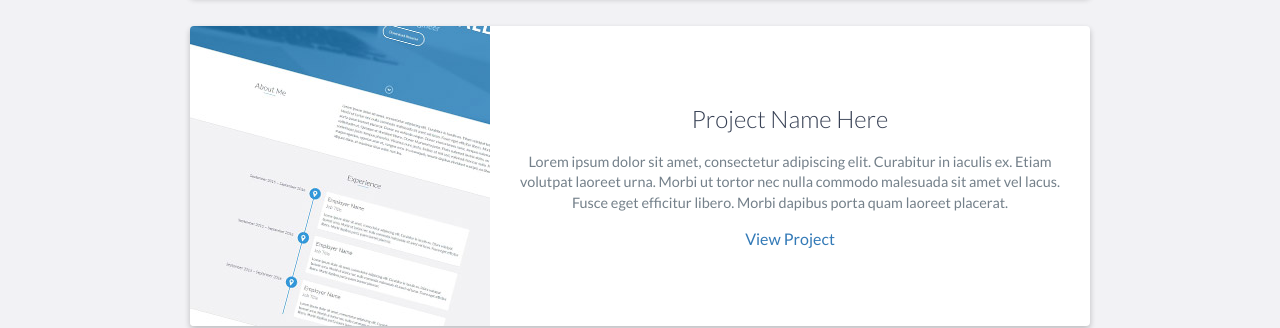
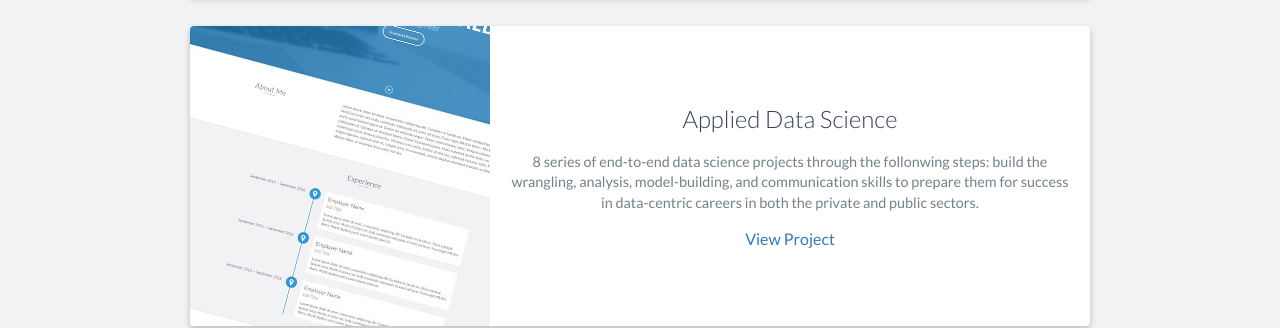
Before and after one commit to StephenNaboth/stephenNaboth.github.io, a Jekyll site: the page portfolio/index.html, which Jekyll copies as it is, in a window 1280 px wide and 900 px high, scrolled down 2858 px. Shown: the part 156-484 px from the top of the window. Built offline with Jekyll 4.4.1, drawn with Linux system fonts in a browser that asks for light colours.

Commit message:
upd port

```diff
--- a/portfolio/index.html
+++ b/portfolio/index.html
@@ -174,11 +174,11 @@
                     </div>
                     <!-- End .project-image -->
                     <div class="project-info">
-                        <h3>Project Name Here</h3>
+                        <h3>Applied Data Science</h3>
                         <p>
-                            Lorem ipsum dolor sit amet, consectetur adipiscing elit. Curabitur in iaculis ex. Etiam volutpat laoreet urna. Morbi ut tortor nec nulla commodo malesuada sit amet vel lacus. Fusce eget efficitur libero. Morbi dapibus porta quam laoreet placerat.
+                            8 series of end-to-end data science projects through the follonwing steps: build the wrangling, analysis, model-building, and communication skills to prepare them for success in data-centric careers in both the private and public sectors.
                         </p>
-                        <a href="#">View Project</a>
+                        <a href="https://github.com/StephenNaboth/Applied-Datascience-Lab">View Project</a>
                     </div>
                     <!-- End .project-info -->
                 </div>
```
